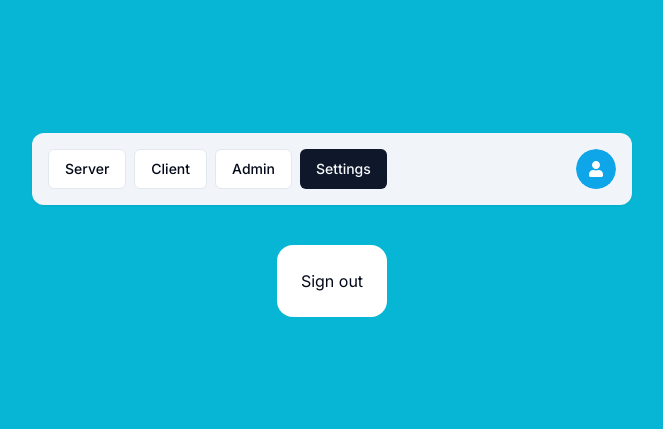
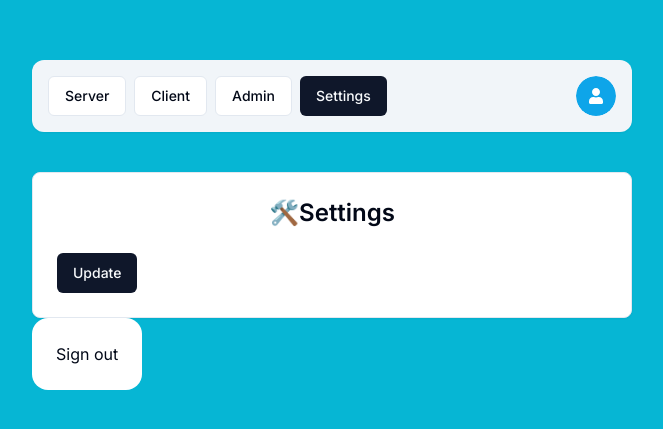
Before and after one commit to k1enttt/next-auth-v5, a Next.js app: page /settings in a window 1280 px wide. Shown: the part 175-604 px from the top of the page, without its empty margins (308-971 px from the left). Built offline with nearby package versions, Linux system fonts and the light colour scheme; no server answers.

Commit message:
Sync data on server and client page when update setting

```diff
--- a/app/(protected)/settings/page.tsx
+++ b/app/(protected)/settings/page.tsx
@@ -1,16 +1,46 @@
 "use client";
+import { useTransition } from "react";
 import { logout } from "@/actions/logout";
-import { useCurrentUser } from "@/hooks/use-current-user";
+import { settings } from "@/actions/setting";
+import { Button } from "@/components/ui/button";
+import { useSession } from "next-auth/react";
+
+import {
+  Card,
+  CardContent,
+  CardHeader,
+  CardFooter,
+} from "@/components/ui/card";
 
 const SettingPage = () => {
-  const user = useCurrentUser();
+  const { update } = useSession();
+  const [pending, startTransition] = useTransition();
+
+  const handleSubmit = () => {
+    startTransition(async () =>  {
+      await settings({
+        name: "Trung Kiên",
+      }).then(() => {
+        update();
+      });
+    });
+  };
 
   const onClick = () => {
     logout();
   };
   return (
     <div>
-      {JSON.stringify(user)}
+      <Card className="w-[600px]">
+        <CardHeader className="font-bold">
+          <p className="font-semibold text-2xl text-center">
+            🛠️Settings
+          </p>
+        </CardHeader>
+        <CardFooter>
+          <Button disabled={pending} onClick={handleSubmit}>Update</Button>
+        </CardFooter>
+      </Card>
       <button
         className="bg-white p-6 rounded-2xl"
         onClick={onClick}
--- a/auth.ts
+++ b/auth.ts
@@ -38,9 +38,10 @@ export const { handlers, auth, signIn, signOut } = NextAuth({
 
         // Two factor confirmation
         if (existingUser.isTwoFactorEnabled) {
-                    const twoFactorConfirmation = await getTwoFactorConfirmationByUserId(existingUser.id);
-                    if (!twoFactorConfirmation)
-                        return false;
+          const twoFactorConfirmation = await getTwoFactorConfirmationByUserId(
+            existingUser.id
+          );
+          if (!twoFactorConfirmation) return false;
 
           // Delete two factor confirmation for next sign in
           await db.twoFactorConfirmation.delete({
@@ -52,7 +53,7 @@ export const { handlers, auth, signIn, signOut } = NextAuth({
       return true;
     },
     // Ban đầu ta có JWT sau khi đăng nhập
-        // JWT bao gồm cá  c thông tin cơ bản của User
+    // JWT bao gồm các thông tin cơ bản của User
     async jwt({ token }) {
       console.log({ token: token });
 
@@ -64,6 +65,9 @@ export const { handlers, auth, signIn, signOut } = NextAuth({
       if (!existingUser) return token;
 
       // User exists in the database when you log in
+      // Update username
+      token.name = existingUser.name;
+      token.email = existingUser.email;
       token.role = existingUser.role;
       token.isTwoFactorEnabled = existingUser.isTwoFactorEnabled;
 
@@ -84,6 +88,13 @@ export const { handlers, auth, signIn, signOut } = NextAuth({
         session.user.isTwoFactorEnabled = token.isTwoFactorEnabled as Boolean;
       }
 
+      if (session.user) {
+        session.user.name = token.name;
+        if (token.email) {
+          session.user.email = token.email;
+        }
+      }
+
       console.log({
         session: session,
         token: token,
```
Lines whose indentation alone changed are shown as unchanged.
